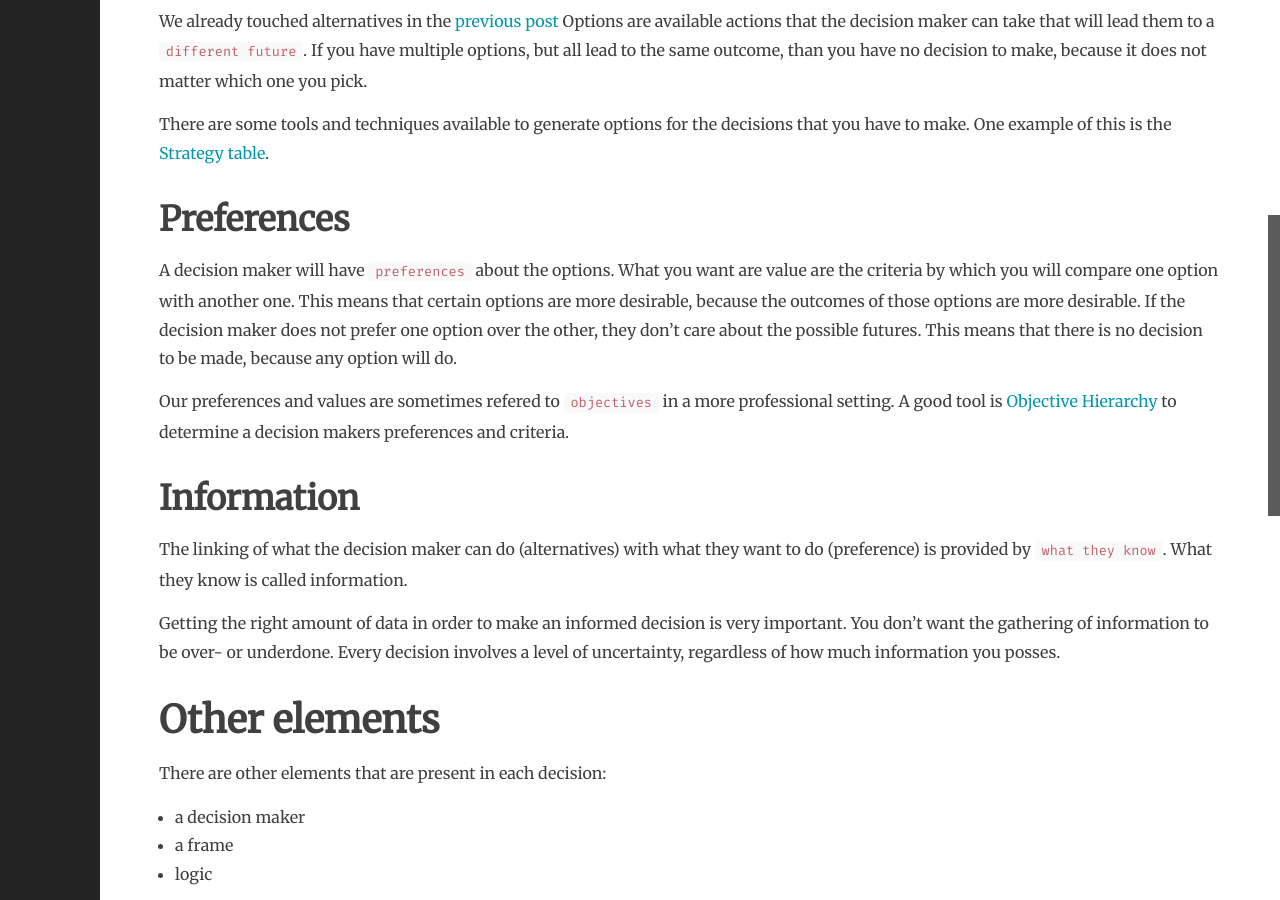
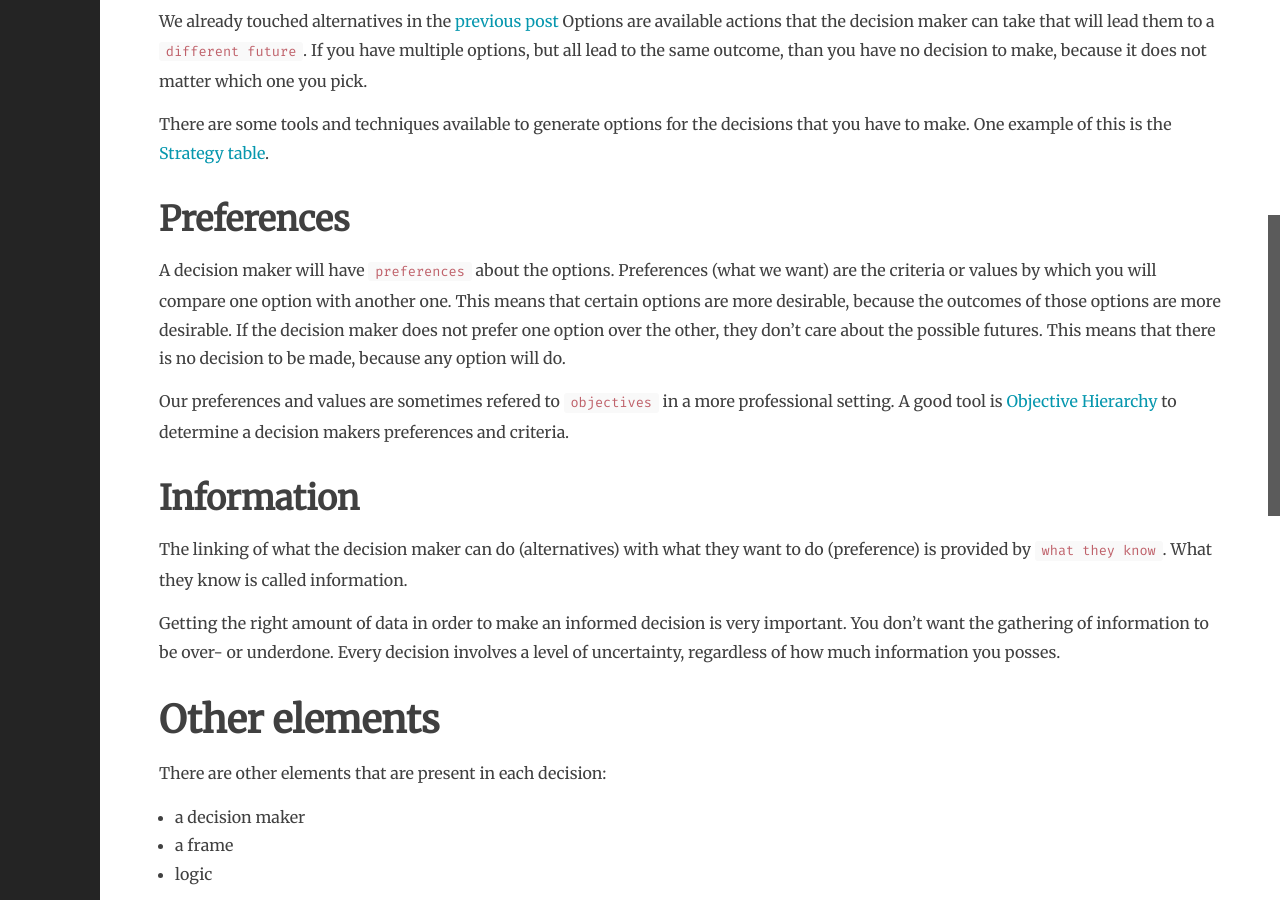
Before and after one commit to selketjah/selketjah.github.io, a Jekyll site: the page built from _posts/2020-02-10-elements-of-a-decision.md, in a window 1280 px wide and 900 px high, scrolled down 644 px. Built offline with Jekyll 4.4.1, drawn with Linux system fonts in a browser that asks for light colours; comment, search, counter and statistics services are not loaded.

Commit message:
fix weird sentence for preferences

```diff
--- a/_posts/2020-02-10-elements-of-a-decision.md
+++ b/_posts/2020-02-10-elements-of-a-decision.md
@@ -31,7 +31,7 @@ There are some tools and techniques available to generate options for the decisi
 
 ## Preferences
 
-A decision maker will have `preferences` about the options. What you want are value are the criteria by which you will compare one option with another one. This means that certain options are more desirable, because the outcomes of those options are more desirable.
+A decision maker will have `preferences` about the options. Preferences (what we want) are the criteria or values by which you will compare one option with another one. This means that certain options are more desirable, because the outcomes of those options are more desirable.
 If the decision maker does not prefer one option over the other, they don't care about the possible futures. This means that there is no decision to be made, because any option will do.
 
 Our preferences and values are sometimes refered to `objectives` in a more professional setting. A good tool is [Objective Hierarchy](https://www.amazon.com/Value-Focused-Thinking-Path-Creative-Decisionmaking/dp/067493198X/ref=sr_1_1?crid=3KJGY1OXP9351&keywords=value+focused+thinking&qid=1581251790&s=books&sprefix=value+focused+th%2Caps%2C232&sr=1-1)
```
